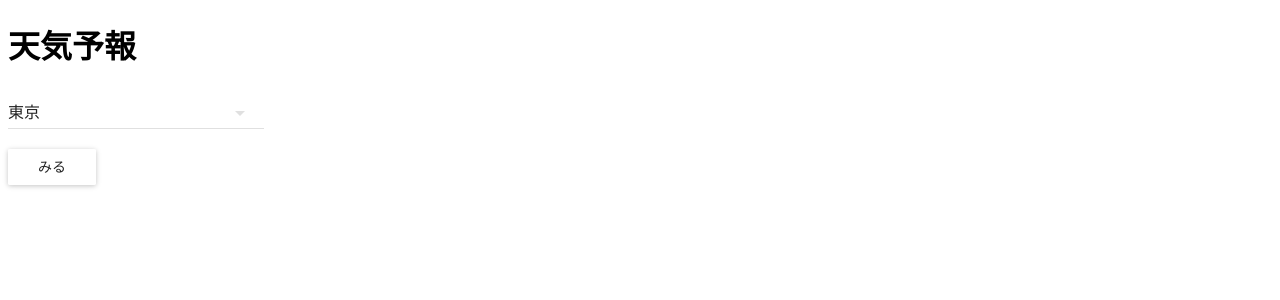
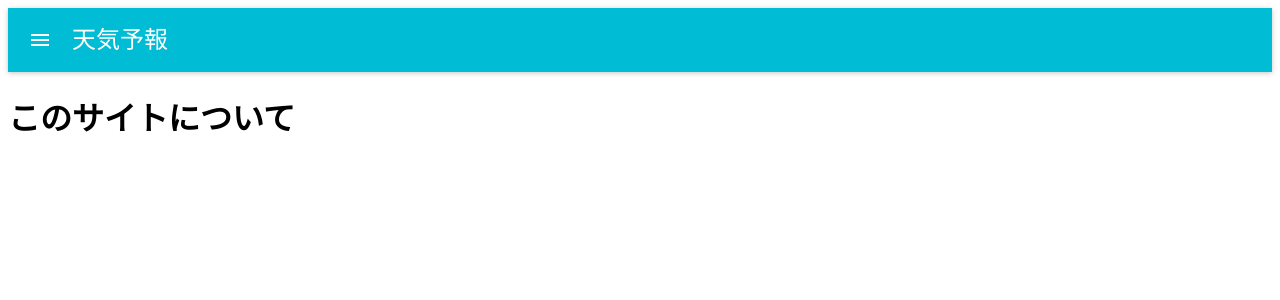
Before and after one commit to 7kaji/tenki-yoho, a React app: page /about in a window 1280 px wide. Shown: the top 300 px of the page. Built offline with nearby package versions, Linux system fonts and the light colour scheme.

Commit message:
react-router

```diff
--- a/package.json
+++ b/package.json
@@ -22,6 +22,7 @@
     "prop-types": "^15.6.0",
     "react": "^16.0.0",
     "react-dom": "^16.0.0",
+    "react-router-dom": "^4.2.2",
     "react-tap-event-plugin": "^3.0.2",
     "sass-loader": "^6.0.6",
     "style-loader": "^0.18.2",
--- a/public/index.html
+++ b/public/index.html
@@ -4,10 +4,10 @@
     <meta charset="utf-8">
     <title>てんき</title>
     <link rel="stylesheet" href="https://fonts.googleapis.com/css?family=Roboto:300,400,500">
-    <link rel="stylesheet" href="bundle.css">
+    <link rel="stylesheet" href="/bundle.css">
   </head>
   <body>
     <div class="container"></div>
   </body>
-  <script src="bundle.js" charset="utf-8"></script>
+  <script src="/bundle.js" charset="utf-8"></script>
 </html>
--- /dev/null
+++ b/src/components/About.jsx
@@ -0,0 +1,9 @@
+import React from 'react';
+
+const About = () => (
+  <div className="about">
+    <h1 className="app-title">このサイトについて</h1>
+  </div>
+);
+
+export default About;
--- a/src/components/App.jsx
+++ b/src/components/App.jsx
@@ -1,67 +1,57 @@
 import React, { Component } from 'react';
-import axios from 'axios';
 import MuiThemeProvider from 'material-ui/styles/MuiThemeProvider';
+import Drawer from 'material-ui/Drawer';
+import MenuItem from 'material-ui/MenuItem';
+import AppBar from 'material-ui/AppBar';
+import {
+  BrowserRouter as Router,
+  Route,
+  Link,
+  Switch,
+} from 'react-router-dom';
 
-import SearchForm from './SearchForm';
-import CitiesTable from './CitiesTable';
-
-const WEATHER_API_ENDPOINT = (process.env.NODE_ENV === 'production') ? '/api/v1/' : 'http://localhost:5000/api/v1/';
+import SearchPage from './SearchPage';
+import About from './About';
 
 class App extends Component {
+
   constructor(props) {
     super(props);
     this.state = {
-      titile: '',
-      cities: [],
+      open: false,
     };
+    this.handleToggle = this.handleToggle.bind(this);
   }
 
-  setErrorMessage(message) {
+  handleToggle() {
     this.setState({
-      title: message,
+      open: !this.state.open,
     });
-  }
-
-  handlePlaceSubmit(place) {
-    axios
-      .get(`${WEATHER_API_ENDPOINT}${place}`)
-      .then((results) => {
-        switch (results.status) {
-          case 200: {
-            this.setState({
-              cities: results.data,
-            });
-            break;
-          }
-          default: {
-            this.setErrorMessage('エラーが発生しました');
-          }
-        }
-      })
-      .catch((error) => {
-        switch (error.response.status) {
-          case 404: {
-            this.setErrorMessage('結果が見つかりませんでした');
-            break;
-          }
-          default: {
-            this.setErrorMessage('エラーが発生しました');
-          }
-        }
-      });
   }
 
   render() {
     return (
-      <MuiThemeProvider>
-        <div>
-          <h1>天気予報</h1>
-          <SearchForm onSubmit={place => this.handlePlaceSubmit(place)} />
-          <br />
-          <br />
-          <CitiesTable cities={this.state.cities} />
-        </div>
-      </MuiThemeProvider>
+      <Router>
+        <MuiThemeProvider>
+          <div className="app">
+            <AppBar
+              title="天気予報"
+              iconClassNameRight="muidocs-icon-navigation-expand-more"
+              onLeftIconButtonTouchTap={this.handleToggle}
+              onTitleTouchTap={this.handleToggle}
+              onRightIconButtonTouchTap={this.handleToggle}
+            />
+            <Drawer open={this.state.open}>
+              <MenuItem><Link to="/">天気検索</Link></MenuItem>
+              <MenuItem><Link to="/about">このサイトについて</Link></MenuItem>
+            </Drawer>
+            <Switch>
+              <Route exact path="/" component={SearchPage} />
+              <Route exact path="/about" component={About} />
+            </Switch>
+          </div>
+        </MuiThemeProvider>
+      </Router>
     );
   }
 }
--- /dev/null
+++ b/src/components/SearchPage.jsx
@@ -0,0 +1,66 @@
+import React, { Component } from 'react';
+import axios from 'axios';
+
+import SearchForm from './SearchForm';
+import CitiesTable from './CitiesTable';
+
+const WEATHER_API_ENDPOINT = (process.env.NODE_ENV === 'production') ? '/api/v1/' : 'http://localhost:5000/api/v1/';
+
+class SearchPage extends Component {
+  constructor(props) {
+    super(props);
+    this.state = {
+      titile: '',
+      cities: [],
+    };
+  }
+
+  setErrorMessage(message) {
+    this.setState({
+      title: message,
+    });
+  }
+
+  handlePlaceSubmit(place) {
+    axios
+      .get(`${WEATHER_API_ENDPOINT}${place}`)
+      .then((results) => {
+        switch (results.status) {
+          case 200: {
+            this.setState({
+              cities: results.data,
+            });
+            break;
+          }
+          default: {
+            this.setErrorMessage('エラーが発生しました');
+          }
+        }
+      })
+      .catch((error) => {
+        switch (error.response.status) {
+          case 404: {
+            this.setErrorMessage('結果が見つかりませんでした');
+            break;
+          }
+          default: {
+            this.setErrorMessage('エラーが発生しました');
+          }
+        }
+      });
+  }
+
+  render() {
+    return (
+      <div>
+        <br />
+        <SearchForm onSubmit={place => this.handlePlaceSubmit(place)} />
+        <br />
+        <br />
+        <CitiesTable cities={this.state.cities} />
+      </div>
+    );
+  }
+}
+
+export default SearchPage;
```
Also changed, not shown: 1 other file (tests, documents, lock files or other folders).
